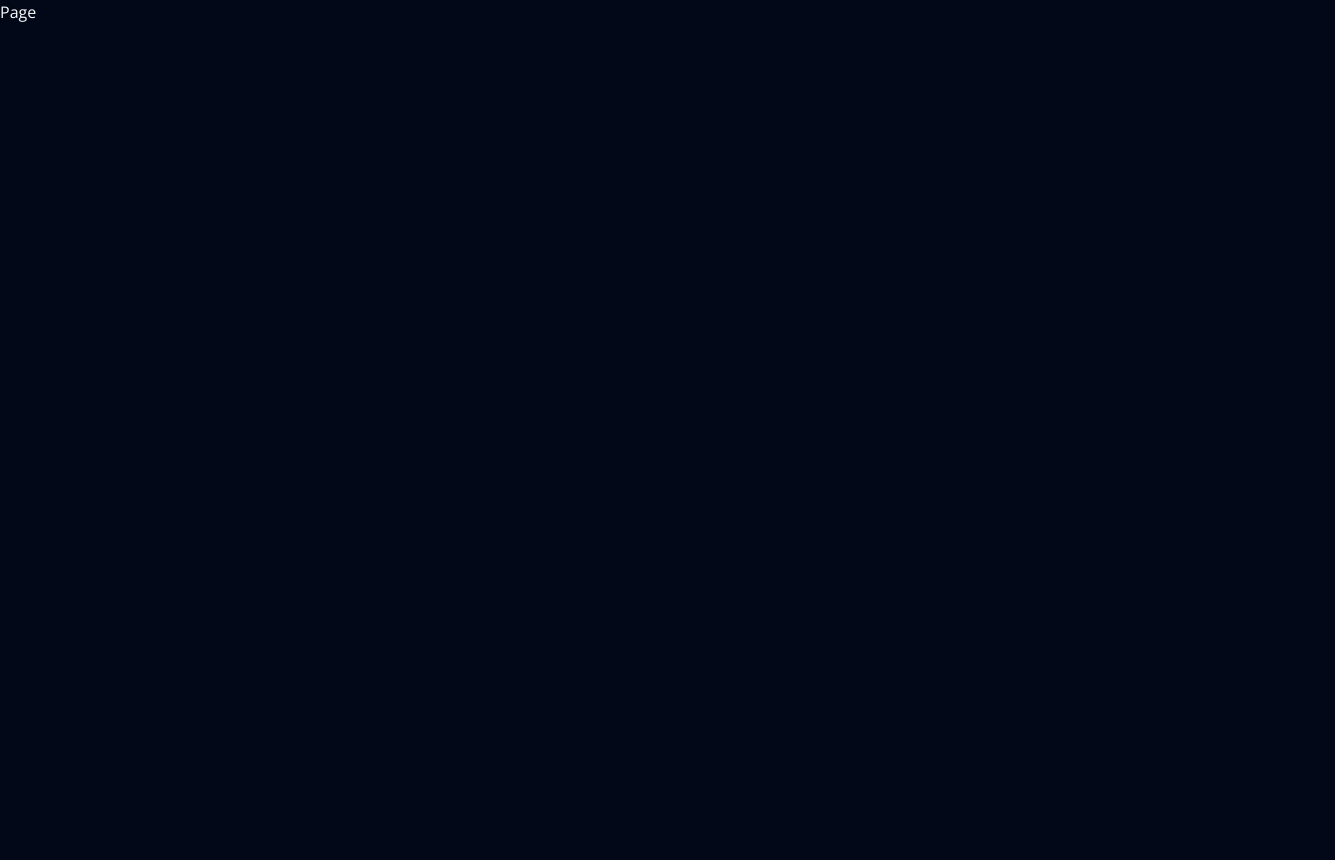
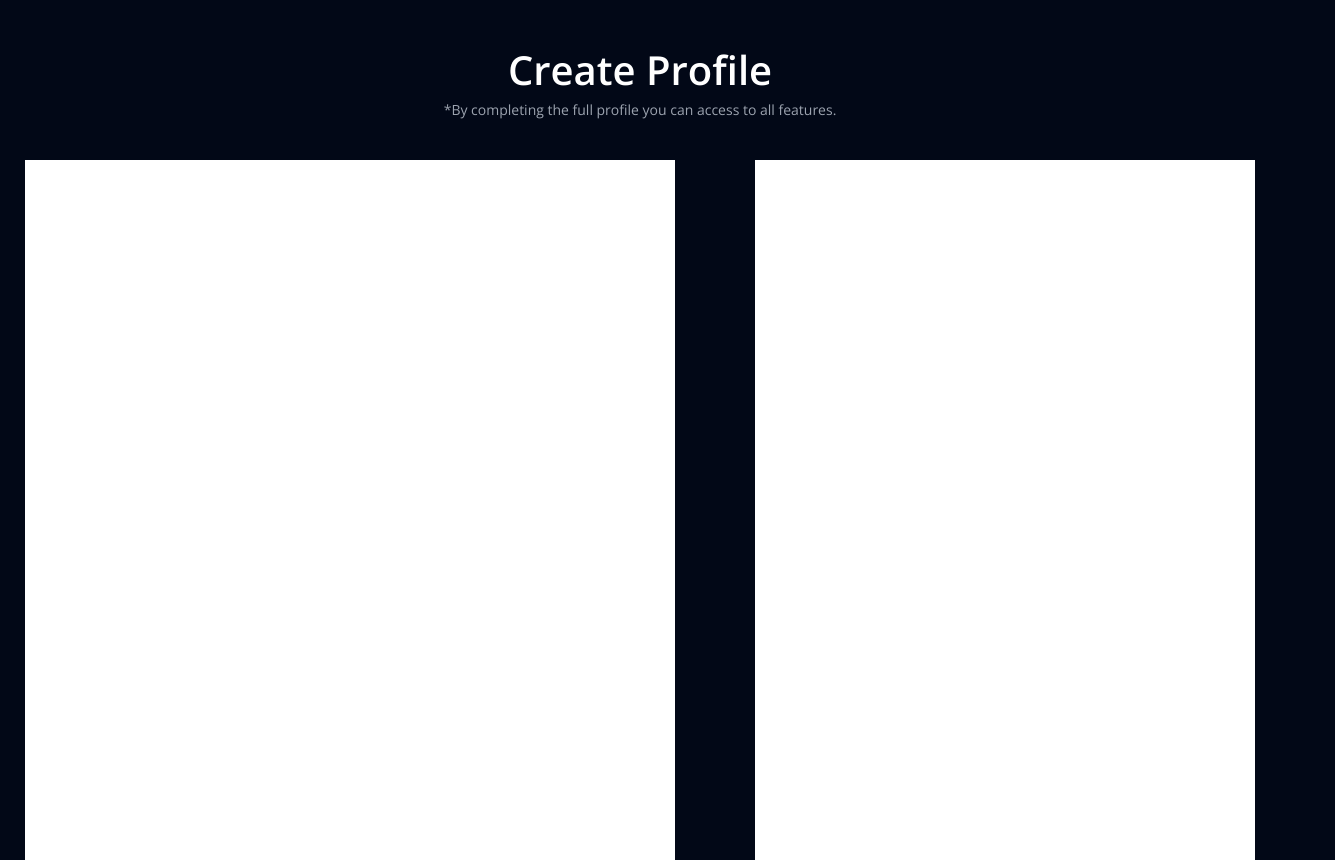
Before and after one commit to SouravBeraAkaSpeed/Apex, a Next.js app: page /onboarding/create-profile in a window 1280 px wide. Shown: the whole page, 1335 px wide, since content can reach past the window. Before the commit the page ends 800 px from the top, so only its background shows below. Built offline with nearby package versions, Linux system fonts and the light colour scheme.

Commit message:
create-profile.tsx

```diff
--- /dev/null
+++ b/src/app/(setup)/onboarding/create-profile/layout.tsx
@@ -0,0 +1,15 @@
+import Image from "next/image";
+import React, { Suspense } from "react";
+
+const Layout = ({ children }: { children: React.ReactNode }) => {
+  return (
+    <Suspense>
+      {" "}
+      <div className="relative h-screen flex justify-center items-center">
+        {children}
+      </div>
+    </Suspense>
+  );
+};
+
+export default Layout;
--- a/src/app/(setup)/onboarding/create-profile/page.tsx
+++ b/src/app/(setup)/onboarding/create-profile/page.tsx
@@ -1,9 +1,22 @@
-import React from 'react'
+import React from "react";
 
 const Page = () => {
   return (
-    <div>Page</div>
-  )
-}
+    <div className="z-10 h-full">
+      <div className="mt-10 text-white flex flex-col items-center justify-center">
+        <div className=" flex text-[40px] font-semibold">Create Profile</div>
+        <span className="flex text-sm text-gray-400">
+          *By completing the full profile you can access to all features.
+        </span>
+      </div>
 
-export default Page
+      <div className="flex items-center justify-center px-10 mt-10">
+        <div className="flex w-[650px] mx-10 bg-white h-[700px]"></div>
+
+        <div className="flex w-[500px] mx-10 bg-white h-[700px]"></div>
+      </div>
+    </div>
+  );
+};
+
+export default Page;
--- a/src/app/(setup)/onboarding/page.tsx
+++ b/src/app/(setup)/onboarding/page.tsx
@@ -1,9 +1,7 @@
-import React from 'react'
+import { redirect } from "next/navigation";
 
-const page = () => {
-  return (
-    <div>page</div>
-  )
-}
+const Page = () => {
+  return redirect("/onboarding/create-join-room");
+};
 
-export default page
+export default Page;
--- a/src/lib/supabase/supabase.types.ts
+++ b/src/lib/supabase/supabase.types.ts
@@ -562,7 +562,7 @@ export type Enums<
 export type Enviroments = {
   id: string;
   name: string; // Name of the group
-  environment_ownerId:string;
+  environment_ownerId: string;
   description: string; // About the Group
   rule_id: string;
   number_of_apexians: number; // Number of members of the environment
@@ -584,6 +584,7 @@ export type profile = {
   lastname: string; //lastname of the developer
   profile_headline: string; // profile headline to be shown beneath the name
   profile_picture: string; //  profile picture of the user
+  avatar_url: string;
   about: string; // about the developer
   email: string;
   onboarded: Boolean;
```
Also changed, not shown: 1 other file (tests, documents, lock files or other folders).
